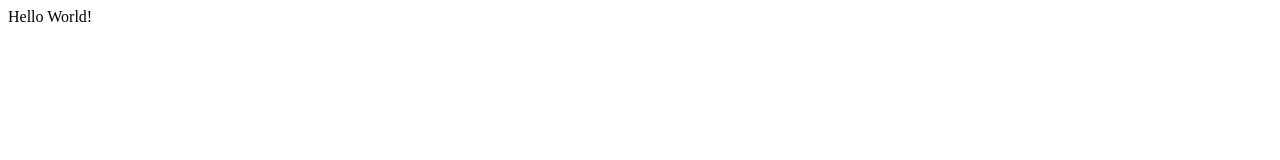
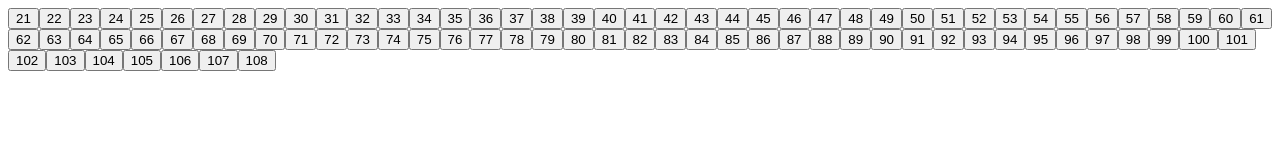
Before and after one commit to HackOutWest15/MIDIBeat, a plain HTML site: page index.html in a window 1280 px wide. Drawn offline with Linux system fonts and the light colour scheme.

Commit message:
Chooser buttons

```diff
--- a/index.html
+++ b/index.html
@@ -5,6 +5,18 @@
     </head>
     <neck></neck>
     <body>
-        Hello World!
+        <div id="chooser"></div>
+        <script>
+            //Create an array with all the key indexes
+            var keys = [];
+            for (var i = 21; i <= 108; i++) {
+                keys.push( i );
+            }
+            var sampleLibrary = {};
+            for (var i = 0; i < keys.length; i++) {
+                document.getElementById('chooser').innerHTML +=
+                    "<input type=button value=\"" + keys[i] + "\"></input>"
+            }
+        </script>
     </body>
 </html>
```
